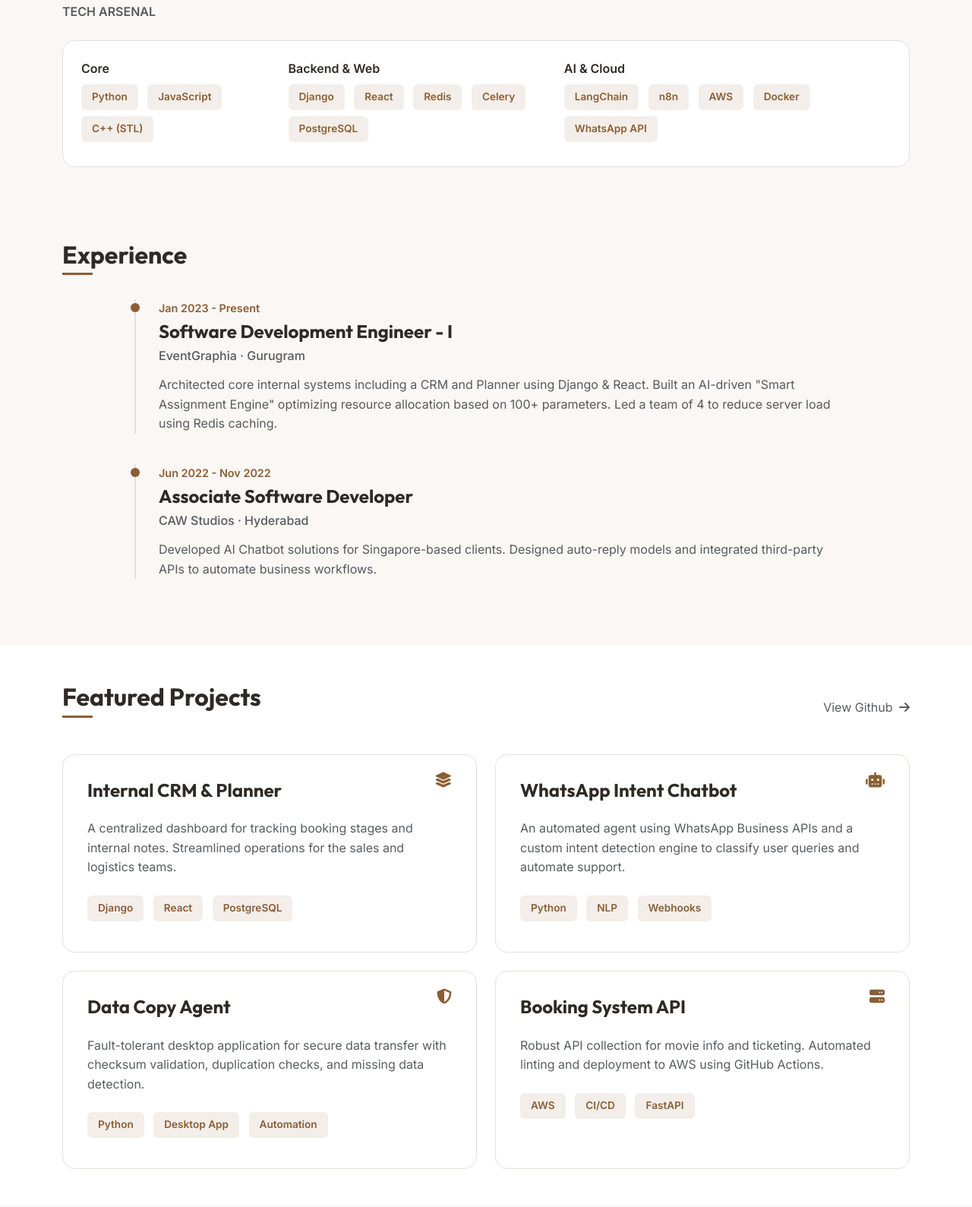
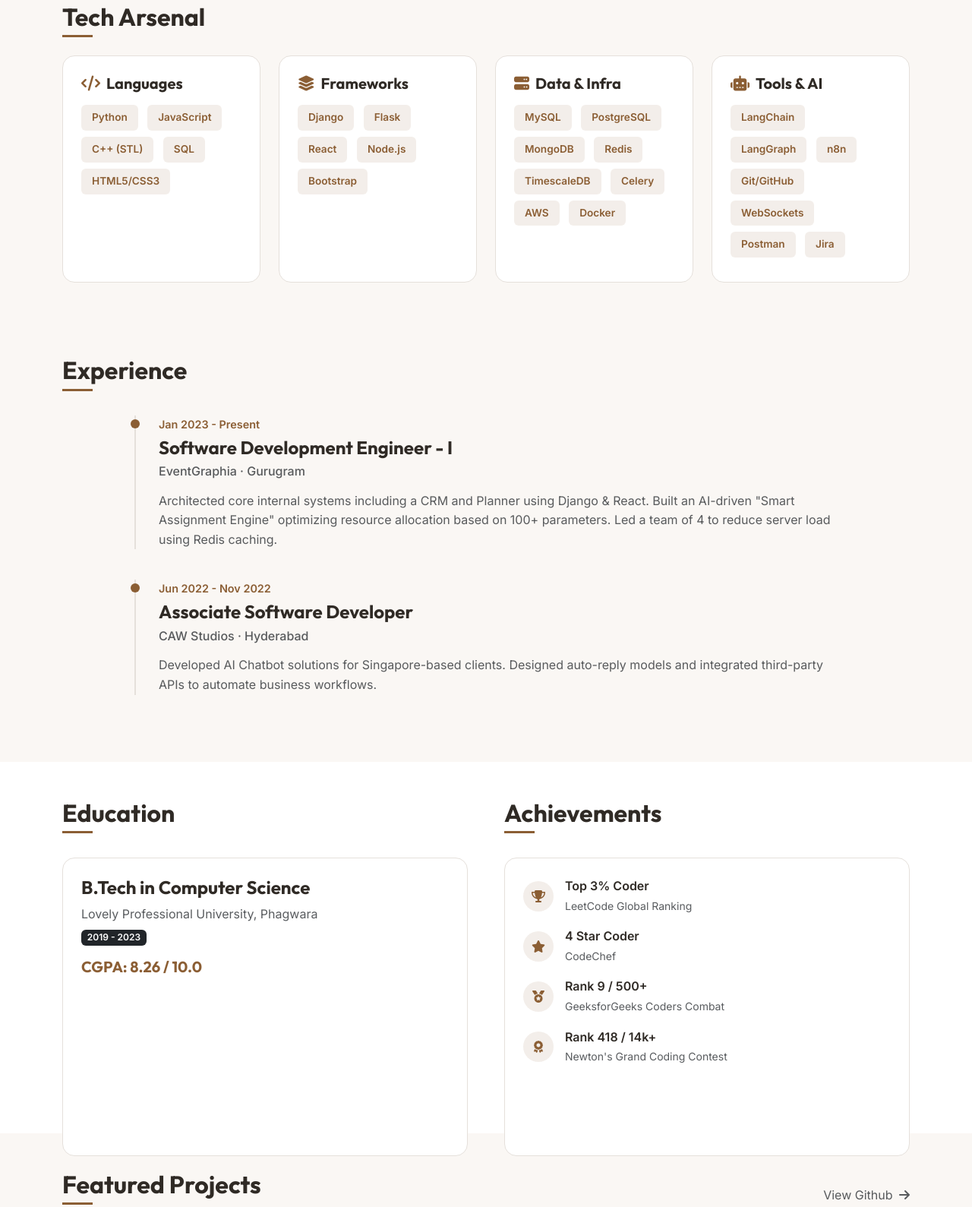
Before and after one commit to ronakkhandlwl/portfolio-website, a plain HTML site: page index.html in a window 1280 px wide. Shown: the part 845-2434 px from the top of the page at 76% size. Drawn offline with nearby package versions, Linux system fonts and the light colour scheme.

Commit message:
Add education and achievement section

```diff
--- a/index.html
+++ b/index.html
@@ -157,6 +157,25 @@
       display: block;
     }
 
+    /* --- Achievements --- */
+    .achievement-item {
+        display: flex;
+        align-items: center;
+        margin-bottom: 15px;
+    }
+    .achievement-icon {
+        width: 40px;
+        height: 40px;
+        background: rgba(139, 94, 52, 0.1);
+        color: var(--accent);
+        border-radius: 50%;
+        display: flex;
+        align-items: center;
+        justify-content: center;
+        margin-right: 15px;
+        flex-shrink: 0;
+    }
+
     /* --- Footer --- */
     footer {
       border-top: 1px solid var(--border-color);
@@ -186,9 +205,10 @@
       <ul class="navbar-nav align-items-center">
         <li class="nav-item"><a class="nav-link" href="#work">Work</a></li>
         <li class="nav-item"><a class="nav-link" href="#projects">Projects</a></li>
+         <li class="nav-item"><a class="nav-link" href="#education">Education</a></li>
         <li class="nav-item"><a class="nav-link" href="https://blog.ronakbuilds.com" target="_blank">Blog <i class="fas fa-external-link-alt fa-xs"></i></a></li>
         <li class="nav-item ms-lg-3">
-          <a href="/ronaks_resume.pdf" download class="btn btn-custom btn-sm">
+          <a href="/path-to-your-resume.pdf" download class="btn btn-custom btn-sm">
             <i class="fas fa-download me-2"></i>Resume
           </a>
         </li>
@@ -223,7 +243,7 @@
           </div>
           <div class="col-auto">
             <h2 class="fw-bold mb-0">90%</h2>
-            <small class="text-muted">Optimizaton</small>
+            <small class="text-muted">Optimization</small>
           </div>
         </div>
       </div>
@@ -233,36 +253,66 @@
 
 <section class="py-5">
   <div class="container">
-    <p class="text-muted fw-bold text-uppercase mb-4 text-center text-lg-start">Tech Arsenal</p>
-    <div class="row g-3">
-      <div class="col-md-12">
+    <h2 class="section-title mb-4">Tech Arsenal</h2>
+    <div class="row g-4">
+
+      <div class="col-md-6 col-lg-3">
         <div class="feature-card p-4">
-          <div class="row">
-            <div class="col-md-3 mb-3 mb-md-0">
-              <strong class="d-block mb-2">Core</strong>
+            <h5 class="fw-bold mb-3"><i class="fas fa-code me-2" style="color:var(--accent)"></i>Languages</h5>
+            <div>
               <span class="skill-tag">Python</span>
               <span class="skill-tag">JavaScript</span>
               <span class="skill-tag">C++ (STL)</span>
+              <span class="skill-tag">SQL</span>
+              <span class="skill-tag">HTML5/CSS3</span>
             </div>
-            <div class="col-md-4 mb-3 mb-md-0">
-              <strong class="d-block mb-2">Backend & Web</strong>
+        </div>
+      </div>
+
+      <div class="col-md-6 col-lg-3">
+        <div class="feature-card p-4">
+            <h5 class="fw-bold mb-3"><i class="fas fa-layer-group me-2" style="color:var(--accent)"></i>Frameworks</h5>
+             <div>
               <span class="skill-tag">Django</span>
+              <span class="skill-tag">Flask</span>
               <span class="skill-tag">React</span>
+              <span class="skill-tag">Node.js</span>
+              <span class="skill-tag">Bootstrap</span>
+            </div>
+        </div>
+      </div>
+
+      <div class="col-md-6 col-lg-3">
+        <div class="feature-card p-4">
+            <h5 class="fw-bold mb-3"><i class="fas fa-server me-2" style="color:var(--accent)"></i>Data & Infra</h5>
+             <div>
+              <span class="skill-tag">MySQL</span>
+              <span class="skill-tag">PostgreSQL</span>
+              <span class="skill-tag">MongoDB</span>
               <span class="skill-tag">Redis</span>
+              <span class="skill-tag">TimescaleDB</span>
               <span class="skill-tag">Celery</span>
-              <span class="skill-tag">PostgreSQL</span>
-            </div>
-             <div class="col-md-5">
-              <strong class="d-block mb-2">AI & Cloud</strong>
-              <span class="skill-tag">LangChain</span>
-              <span class="skill-tag">n8n</span>
               <span class="skill-tag">AWS</span>
               <span class="skill-tag">Docker</span>
-              <span class="skill-tag">WhatsApp API</span>
             </div>
-          </div>
         </div>
       </div>
+
+      <div class="col-md-6 col-lg-3">
+        <div class="feature-card p-4">
+            <h5 class="fw-bold mb-3"><i class="fas fa-robot me-2" style="color:var(--accent)"></i>Tools & AI</h5>
+             <div>
+              <span class="skill-tag">LangChain</span>
+              <span class="skill-tag">LangGraph</span>
+              <span class="skill-tag">n8n</span>
+              <span class="skill-tag">Git/GitHub</span>
+              <span class="skill-tag">WebSockets</span>
+              <span class="skill-tag">Postman</span>
+              <span class="skill-tag">Jira</span>
+            </div>
+        </div>
+      </div>
+
     </div>
   </div>
 </section>
@@ -299,7 +349,62 @@
   </div>
 </section>
 
-<section class="py-5 bg-white" id="projects">
+<section class="py-5 bg-white" id="education">
+    <div class="container">
+        <div class="row g-5">
+            <div class="col-lg-6">
+                 <h2 class="section-title">Education</h2>
+                 <div class="feature-card p-4">
+                    <h4 class="fw-bold">B.Tech in Computer Science</h4>
+                    <p class="text-muted mb-1">Lovely Professional University, Phagwara</p>
+                    <span class="badge bg-dark mb-3">2019 - 2023</span>
+                    <h5 class="fw-bold" style="color: var(--accent);">CGPA: 8.26 / 10.0</h5>
+                 </div>
+            </div>
+
+            <div class="col-lg-6">
+                <h2 class="section-title">Achievements</h2>
+                <div class="feature-card p-4">
+
+                    <div class="achievement-item">
+                        <div class="achievement-icon"><i class="fas fa-trophy"></i></div>
+                        <div>
+                            <strong class="d-block">Top 3% Coder</strong>
+                            <span class="text-muted small">LeetCode Global Ranking</span>
+                        </div>
+                    </div>
+
+                    <div class="achievement-item">
+                        <div class="achievement-icon"><i class="fas fa-star"></i></div>
+                        <div>
+                            <strong class="d-block">4 Star Coder</strong>
+                            <span class="text-muted small">CodeChef</span>
+                        </div>
+                    </div>
+
+                    <div class="achievement-item">
+                        <div class="achievement-icon"><i class="fas fa-medal"></i></div>
+                        <div>
+                            <strong class="d-block">Rank 9 / 500+</strong>
+                            <span class="text-muted small">GeeksforGeeks Coders Combat</span>
+                        </div>
+                    </div>
+
+                    <div class="achievement-item">
+                        <div class="achievement-icon"><i class="fas fa-award"></i></div>
+                        <div>
+                            <strong class="d-block">Rank 418 / 14k+</strong>
+                            <span class="text-muted small">Newton's Grand Coding Contest</span>
+                        </div>
+                    </div>
+
+                </div>
+            </div>
+        </div>
+    </div>
+</section>
+
+<section class="py-5" id="projects">
   <div class="container">
     <div class="d-flex justify-content-between align-items-end mb-5">
       <h2 class="section-title mb-0">Featured Projects</h2>
@@ -383,7 +488,7 @@
     <h2 class="fw-bold mb-4">Let's build something great.</h2>
     <div class="d-flex justify-content-center gap-3 mb-5">
       <a href="mailto:ronakkhandlwl@gmail.com" class="btn btn-custom">Get in Touch</a>
-      <a href="/ronaks_resume.pdf" download class="btn btn-outline-custom">Download Resume</a>
+      <a href="/path-to-your-resume.pdf" download class="btn btn-outline-custom">Download Resume</a>
     </div>
 
     <div class="social-links mb-3">
```
